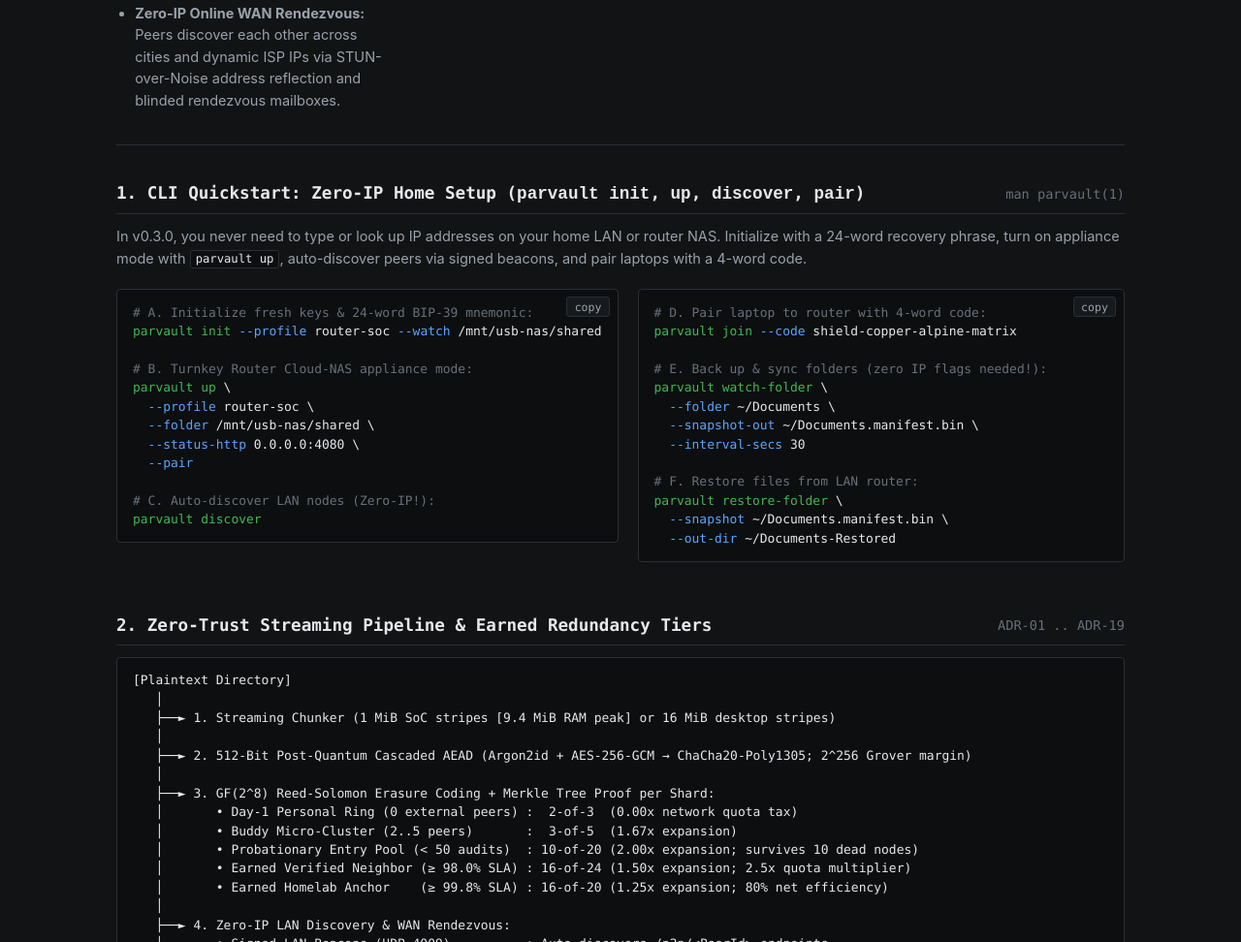
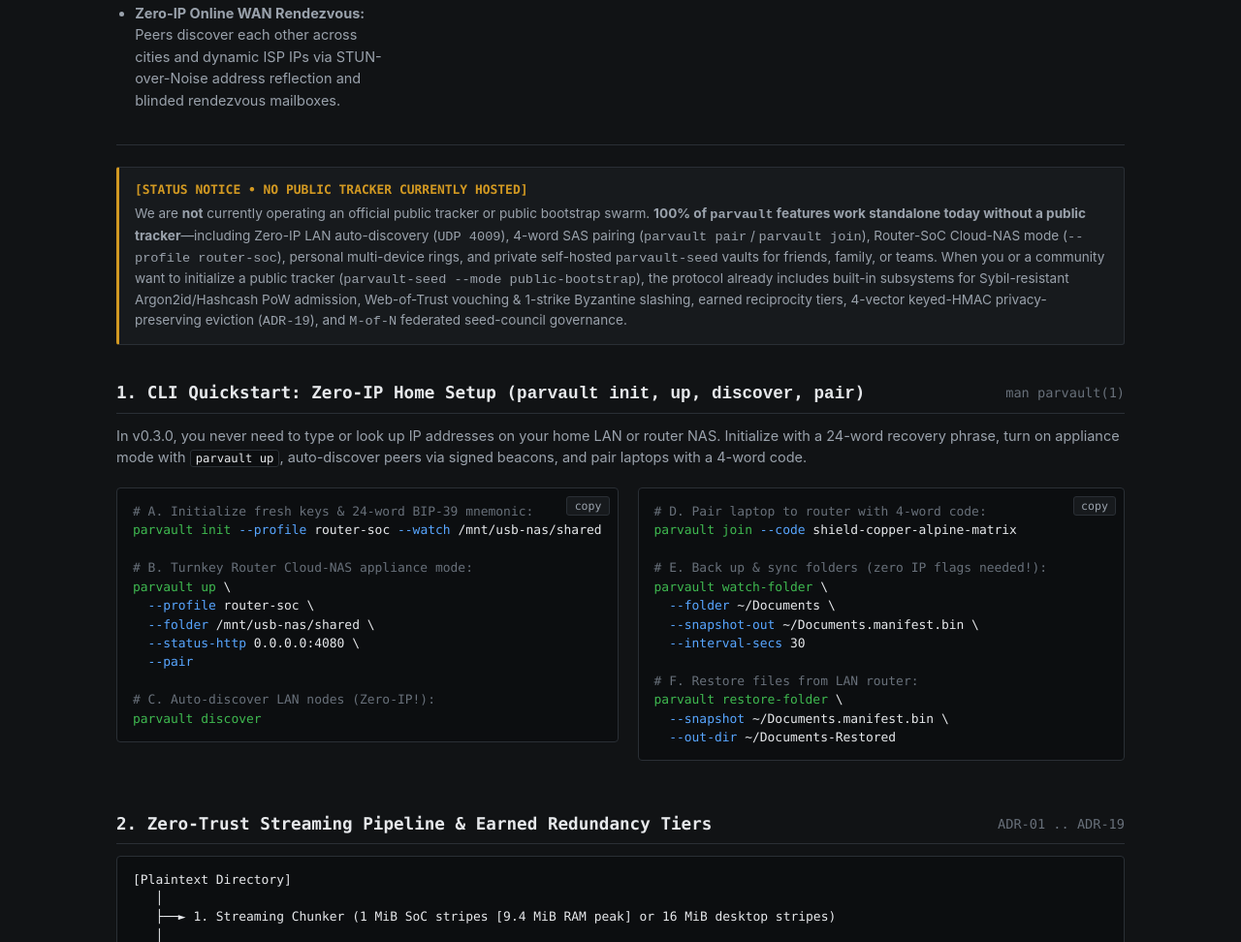
Before and after one commit to Zbot21/parvault, a plain HTML site: page website/index.html in a window 1280 px wide. Shown: the part 1135-2107 px from the top of the page at 97% size. Drawn offline with Linux system fonts and the light colour scheme.

Commit message:
docs: add public tracker status disclaimer and split EMBEDDING.md & BENCHMARKS.md from README

```diff
--- a/website/index.html
+++ b/website/index.html
@@ -217,6 +217,24 @@
     }
     .copy-btn:hover { color: var(--fg); border-color: var(--fg-muted); }
 
+    .notice-box {
+      margin-top: 1.35rem;
+      padding: 0.8rem 1rem;
+      background: var(--bg-alt);
+      border: 1px solid var(--border);
+      border-left: 3px solid var(--amber);
+      border-radius: 3px;
+      font-size: 0.85rem;
+      color: var(--fg-muted);
+    }
+    .notice-box strong.notice-title {
+      font-family: var(--mono);
+      color: var(--amber);
+      font-size: 0.81rem;
+      display: block;
+      margin-bottom: 0.3rem;
+    }
+
     .two-col {
       display: grid;
       grid-template-columns: 1fr 1fr;
@@ -325,6 +343,13 @@
 <span class="cmd">parvault-seed self-test</span></pre>
       </div>
     </section>
+
+    <div class="notice-box" role="note">
+      <strong class="notice-title">[STATUS NOTICE &bull; NO PUBLIC TRACKER CURRENTLY HOSTED]</strong>
+      We are <strong>not</strong> currently operating an official public tracker or public bootstrap swarm.
+      <strong>100% of <code>parvault</code> features work standalone today without a public tracker</strong>—including Zero-IP LAN auto-discovery (<code>UDP 4009</code>), 4-word SAS pairing (<code>parvault pair</code> / <code>parvault join</code>), Router-SoC Cloud-NAS mode (<code>--profile router-soc</code>), personal multi-device rings, and private self-hosted <code>parvault-seed</code> vaults for friends, family, or teams.
+      When you or a community want to initialize a public tracker (<code>parvault-seed --mode public-bootstrap</code>), the protocol already includes built-in subsystems for Sybil-resistant Argon2id/Hashcash PoW admission, Web-of-Trust vouching &amp; 1-strike Byzantine slashing, earned reciprocity tiers, 4-vector keyed-HMAC privacy-preserving eviction (<code>ADR-19</code>), and <code>M-of-N</code> federated seed-council governance.
+    </div>
 
     <!-- Section 1: Which Binary Do I Run + Copy-Paste CLI Usage -->
     <h2 id="quickstart">
```
Also changed, not shown: 5 other files.
